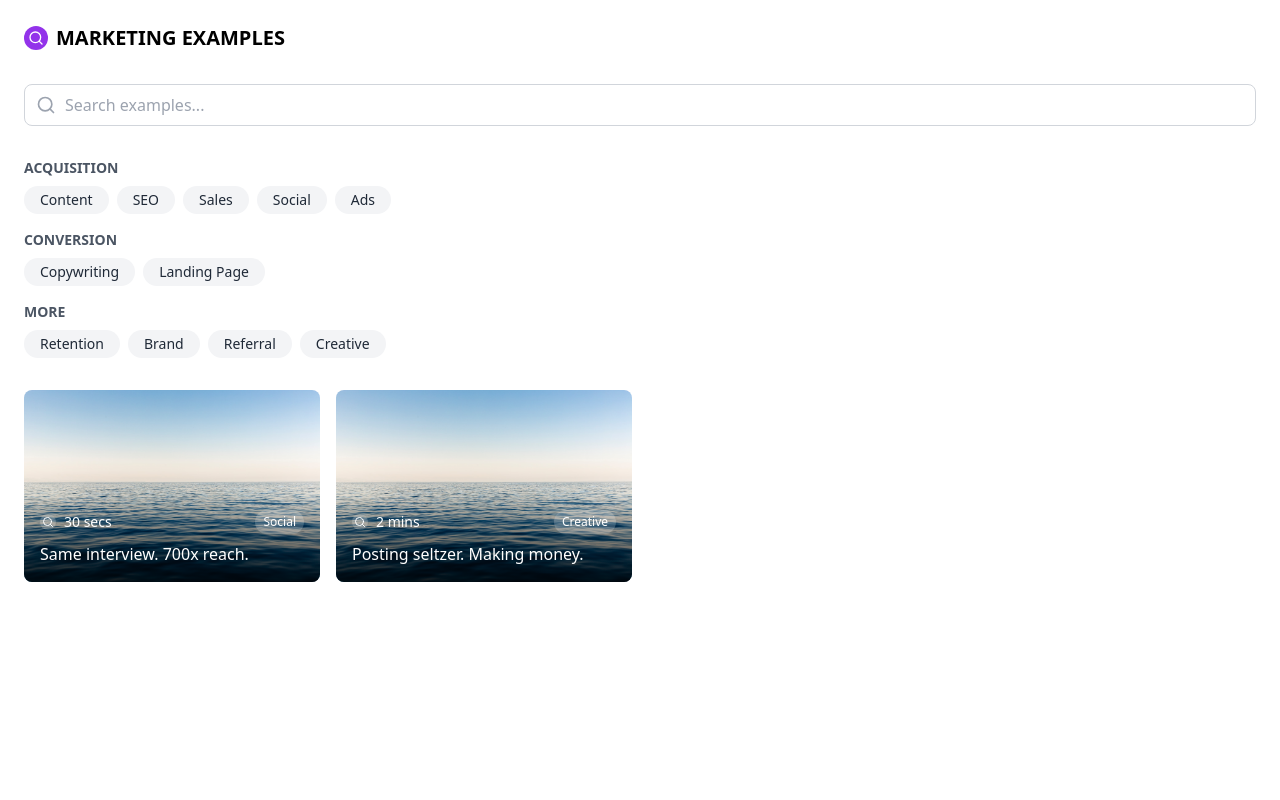
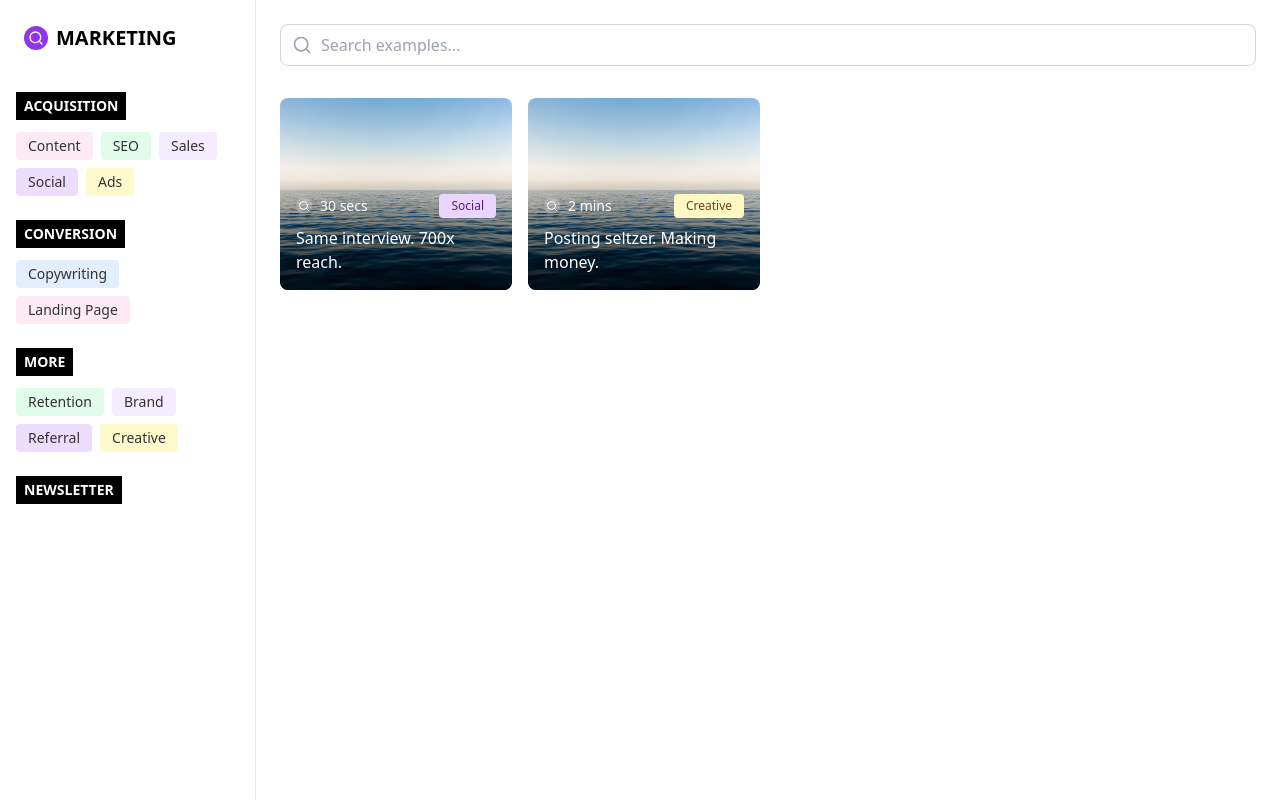
Before and after one commit to xykong36/quicknotes, a Next.js app: page / in a window 1280 px wide. Built offline with nearby package versions, Linux system fonts and the light colour scheme.

Commit message:
update tag format

```diff
--- a/app/page.tsx
+++ b/app/page.tsx
@@ -6,35 +6,34 @@ import Image from "next/image";
 import { ExampleGrid } from "@/components/ExampleGrid";
 import ParagraphPage from "../components/ParagraphPage";
 
-// Mock data structure
 const CATEGORIES = [
   {
     id: "acquisition",
     label: "ACQUISITION",
     subcategories: [
-      { id: "content", label: "Content" },
-      { id: "seo", label: "SEO" },
-      { id: "sales", label: "Sales" },
-      { id: "social", label: "Social" },
-      { id: "ads", label: "Ads" },
+      { id: "content", label: "Content", color: "bg-pink-100" },
+      { id: "seo", label: "SEO", color: "bg-green-100" },
+      { id: "sales", label: "Sales", color: "bg-purple-100" },
+      { id: "social", label: "Social", color: "bg-purple-200" },
+      { id: "ads", label: "Ads", color: "bg-yellow-100" },
     ],
   },
   {
     id: "conversion",
     label: "CONVERSION",
     subcategories: [
-      { id: "copywriting", label: "Copywriting" },
-      { id: "landing-page", label: "Landing Page" },
+      { id: "copywriting", label: "Copywriting", color: "bg-blue-100" },
+      { id: "landing-page", label: "Landing Page", color: "bg-pink-100" },
     ],
   },
   {
     id: "more",
     label: "MORE",
     subcategories: [
-      { id: "retention", label: "Retention" },
-      { id: "brand", label: "Brand" },
-      { id: "referral", label: "Referral" },
-      { id: "creative", label: "Creative" },
+      { id: "retention", label: "Retention", color: "bg-green-100" },
+      { id: "brand", label: "Brand", color: "bg-purple-100" },
+      { id: "referral", label: "Referral", color: "bg-purple-200" },
+      { id: "creative", label: "Creative", color: "bg-yellow-100" },
     ],
   },
 ];
@@ -54,7 +53,6 @@ const EXAMPLES = [
     tags: ["Creative"],
     image: "/static/images/ocean.jpeg",
   },
-  // Add more examples as needed
 ];
 
 const MarketingExamples = () => {
@@ -78,17 +76,57 @@ const MarketingExamples = () => {
   };
 
   return (
-    <div className="max-w-7xl mx-auto p-6">
-      {/* Header */}
-      <div className="flex items-center justify-between mb-8">
-        <div className="flex items-center space-x-2">
+    <div className="flex h-screen overflow-hidden">
+      {/* Fixed Left Sidebar */}
+      <div className="w-64 flex-shrink-0 bg-white border-r border-gray-200 overflow-y-auto">
+        {/* Logo and Title */}
+        <div className="flex items-center space-x-2 p-6 mb-4">
           <div className="w-6 h-6 bg-purple-600 rounded-full flex items-center justify-center">
             <Search className="w-4 h-4 text-white" />
           </div>
-          <h1 className="text-xl font-bold">MARKETING EXAMPLES</h1>
+          <h1 className="text-xl font-bold">MARKETING</h1>
+        </div>
+
+        {/* Categories */}
+        <div className="space-y-6">
+          {CATEGORIES.map((category) => (
+            <div key={category.id} className="px-4">
+              <div className="bg-black text-white text-sm font-bold py-1 px-2 mb-3 inline-block">
+                {category.label}
+              </div>
+              <div className="flex flex-wrap gap-2">
+                {category.subcategories.map((subcategory) => (
+                  <button
+                    key={subcategory.id}
+                    className={`px-3 py-1 rounded text-sm ${
+                      subcategory.color
+                    } transition-opacity ${
+                      selectedTags.includes(subcategory.label)
+                        ? "opacity-100"
+                        : "opacity-80 hover:opacity-100"
+                    }`}
+                    onClick={() => toggleTag(subcategory.label)}
+                  >
+                    {subcategory.label}
+                  </button>
+                ))}
+              </div>
+            </div>
+          ))}
+        </div>
+
+        {/* Newsletter Section */}
+        <div className="mt-6 px-4">
+          <div className="bg-black text-white text-sm font-bold py-1 px-2 mb-3 inline-block">
+            NEWSLETTER
+          </div>
+          {/* Add newsletter content here */}
         </div>
       </div>
 
+      {/* Scrollable Right Content */}
+      <div className="flex-1 overflow-y-auto">
+        <div className="p-6">
           {/* Search Bar */}
           <div className="relative mb-8">
             <Search className="absolute left-3 top-1/2 transform -translate-y-1/2 text-gray-400 w-5 h-5" />
@@ -101,34 +139,10 @@ const MarketingExamples = () => {
             />
           </div>
 
-      {/* Categories */}
-      <div className="mb-8 space-y-4">
-        {CATEGORIES.map((category) => (
-          <div key={category.id} className="space-y-2">
-            <h2 className="text-sm font-bold text-gray-600">
-              {category.label}
-            </h2>
-            <div className="flex flex-wrap gap-2">
-              {category.subcategories.map((subcategory) => (
-                <button
-                  key={subcategory.id}
-                  className={`px-4 py-1 rounded-full text-sm ${
-                    selectedTags.includes(subcategory.label)
-                      ? "bg-purple-100 text-purple-800"
-                      : "bg-gray-100 text-gray-800 hover:bg-gray-200"
-                  }`}
-                  onClick={() => toggleTag(subcategory.label)}
-                >
-                  {subcategory.label}
-                </button>
-              ))}
+          {/* Examples Grid */}
+          <ExampleGrid examples={filteredExamples} />
         </div>
       </div>
-        ))}
-      </div>
-
-      {/* Examples Grid */}
-      <ExampleGrid examples={filteredExamples} />
     </div>
   );
 };
--- a/components/ExampleCard.tsx
+++ b/components/ExampleCard.tsx
@@ -2,6 +2,21 @@ import React, { useState } from "react";
 import { Modal } from "antd";
 import { Search } from "lucide-react";
 import ParagraphPage from "./ParagraphPage";
+
+// 标签颜色映射
+const TAG_COLORS = {
+  Content: "bg-pink-100",
+  SEO: "bg-green-100",
+  Sales: "bg-purple-100",
+  Social: "bg-purple-200",
+  Ads: "bg-yellow-100",
+  Copywriting: "bg-blue-100",
+  "Landing Page": "bg-pink-100",
+  Retention: "bg-green-100",
+  Brand: "bg-purple-100",
+  Referral: "bg-purple-200",
+  Creative: "bg-yellow-100",
+};
 
 interface ExampleCardProps {
   example: {
@@ -27,6 +42,31 @@ export const ExampleCard = ({ example }: ExampleCardProps) => {
     setIsModalVisible(false);
   };
 
+  // 获取标签颜色的辅助函数
+  const getTagColor = (tag: string) => {
+    return TAG_COLORS[tag] || "bg-gray-200"; // 默认颜色
+  };
+
+  // 获取标签文字颜色
+  const getTagTextColor = (tag: string) => {
+    // 根据背景色返回对应的文字颜色
+    switch (getTagColor(tag)) {
+      case "bg-purple-200":
+      case "bg-purple-100":
+        return "text-purple-900";
+      case "bg-pink-100":
+        return "text-pink-900";
+      case "bg-green-100":
+        return "text-green-900";
+      case "bg-yellow-100":
+        return "text-yellow-900";
+      case "bg-blue-100":
+        return "text-blue-900";
+      default:
+        return "text-gray-900";
+    }
+  };
+
   return (
     <>
       <div
@@ -50,7 +90,9 @@ export const ExampleCard = ({ example }: ExampleCardProps) => {
               {example.tags.map((tag) => (
                 <span
                   key={tag}
-                  className="px-2 py-1 rounded-full text-xs bg-white/20"
+                  className={`px-3 py-1 rounded text-xs ${getTagColor(
+                    tag
+                  )} ${getTagTextColor(tag)}`}
                 >
                   {tag}
                 </span>
@@ -77,11 +119,13 @@ export const ExampleCard = ({ example }: ExampleCardProps) => {
         <div>
           <ParagraphPage />
         </div>
-        <div className="flex gap-2">
+        <div className="flex gap-2 mt-4">
           {example.tags.map((tag) => (
             <span
               key={tag}
-              className="px-2 py-1 rounded-full text-xs bg-gray-200"
+              className={`px-3 py-1 rounded text-xs ${getTagColor(
+                tag
+              )} ${getTagTextColor(tag)}`}
             >
               {tag}
             </span>
```
Lines whose indentation alone changed are shown as unchanged.
